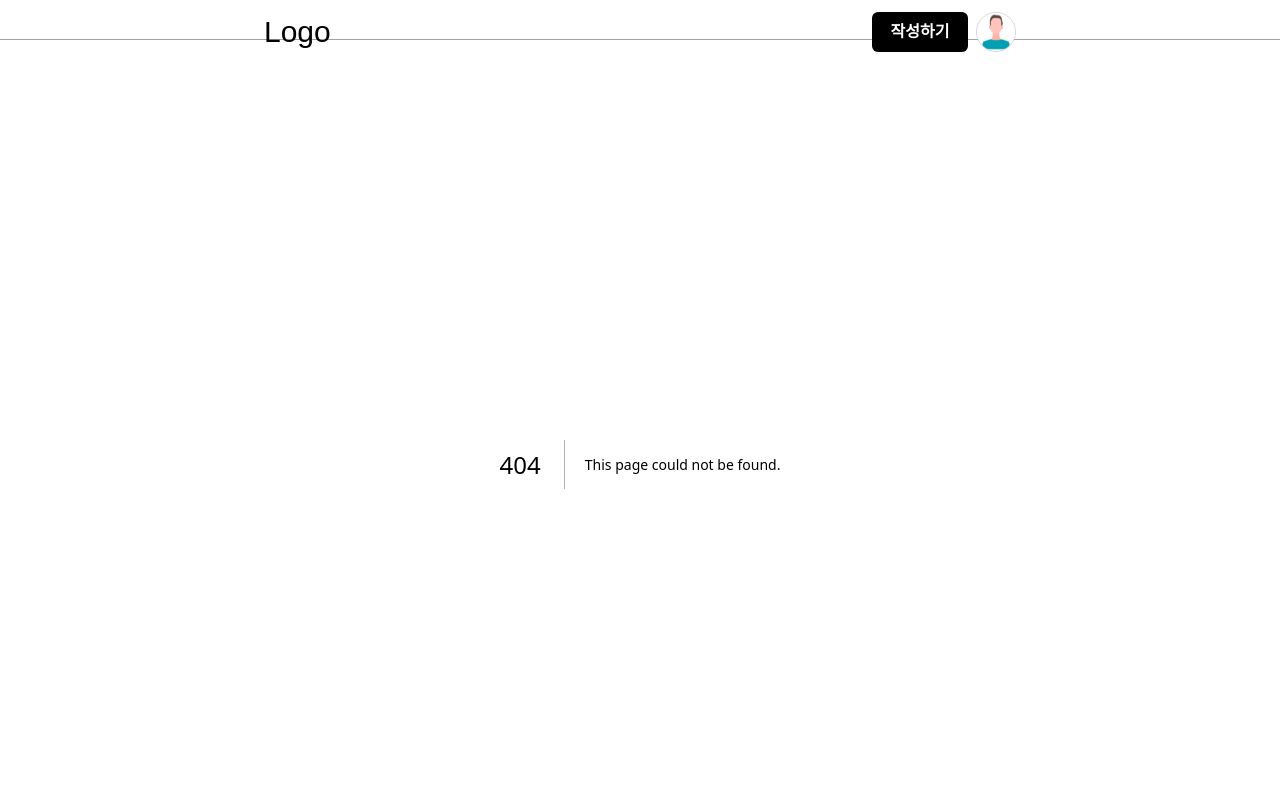
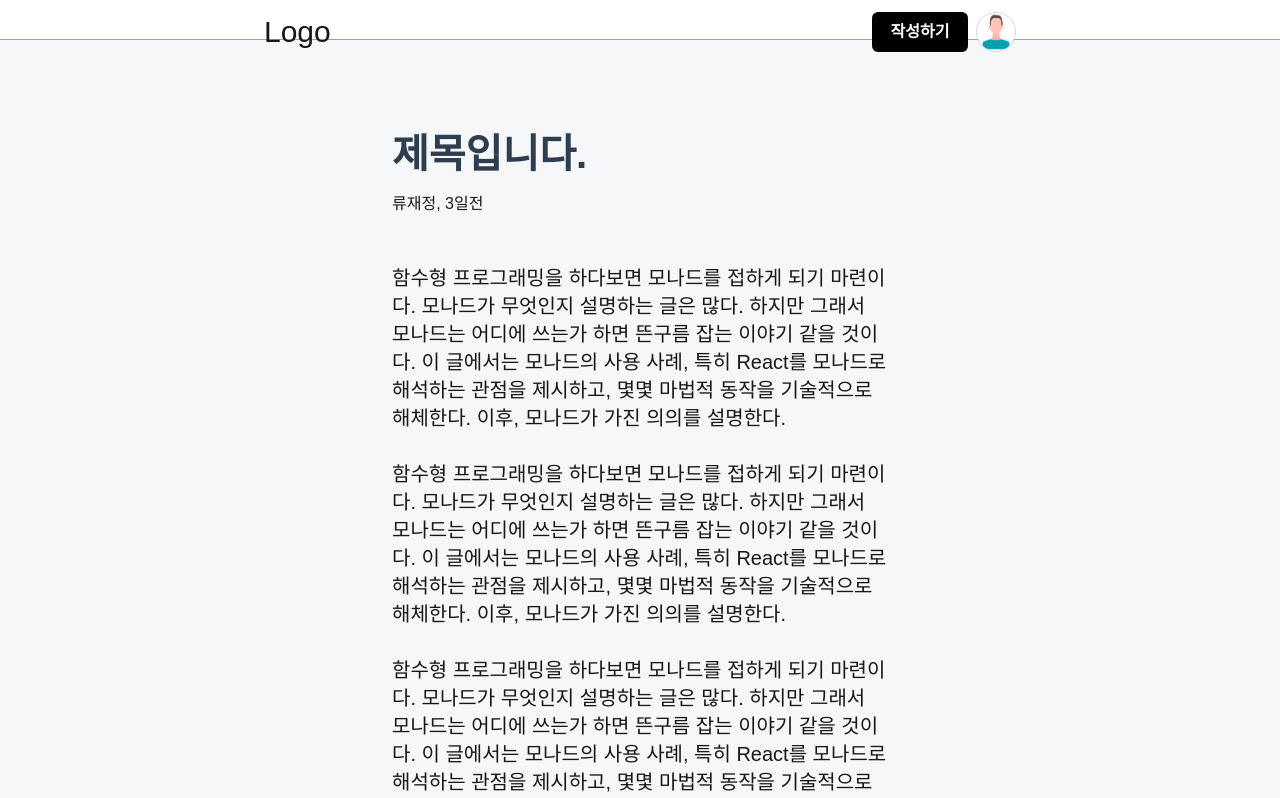
Before and after one commit to RyuJaeJeong/next-blog, a Next.js app: page /detail in a window 1280 px wide. Before the commit this address had no page. Shown: the top 798 px of the page. Built offline with nearby package versions, Linux system fonts and the light colour scheme.

Commit message:
feat: 게시물 조회 화면 구현
1. 게시물 상세 화면 레이아웃
2. 일부 레이아웃 수정

2025-03-11 21:20:00

```diff
--- /dev/null
+++ b/src/app/detail/page.js
@@ -0,0 +1,27 @@
+
+const Detail = () => {
+
+    return(
+        <div className={"w-4/5 md:w-2/5 min-h-[95VH] h-auto mx-auto px-2 py-10"}>
+            <div className={"w-full h-auto my-5 pb-7"}>
+                <h1 className={"mb-0"}>
+                    제목입니다.
+                </h1>
+                <p className={"text-md"}>
+                    류재정, 3일전
+                </p>
+            </div>
+            <div className={"w-full h-auto my-5 text-xl"}>
+                <p>
+                    함수형 프로그래밍을 하다보면 모나드를 접하게 되기 마련이다. 모나드가 무엇인지 설명하는 글은 많다. 하지만 그래서 모나드는 어디에 쓰는가 하면 뜬구름 잡는 이야기 같을 것이다. 이 글에서는 모나드의 사용 사례, 특히 React를 모나드로 해석하는 관점을 제시하고, 몇몇 마법적 동작을 기술적으로 해체한다. 이후, 모나드가 가진 의의를 설명한다.
+                    <br /><br />함수형 프로그래밍을 하다보면 모나드를 접하게 되기 마련이다. 모나드가 무엇인지 설명하는 글은 많다. 하지만 그래서 모나드는 어디에 쓰는가 하면 뜬구름 잡는 이야기 같을 것이다. 이 글에서는 모나드의 사용 사례, 특히 React를 모나드로 해석하는 관점을 제시하고, 몇몇 마법적 동작을 기술적으로 해체한다. 이후, 모나드가 가진 의의를 설명한다.
+                    <br /><br />함수형 프로그래밍을 하다보면 모나드를 접하게 되기 마련이다. 모나드가 무엇인지 설명하는 글은 많다. 하지만 그래서 모나드는 어디에 쓰는가 하면 뜬구름 잡는 이야기 같을 것이다. 이 글에서는 모나드의 사용 사례, 특히 React를 모나드로 해석하는 관점을 제시하고, 몇몇 마법적 동작을 기술적으로 해체한다. 이후, 모나드가 가진 의의를 설명한다.
+                    <br /><br />함수형 프로그래밍을 하다보면 모나드를 접하게 되기 마련이다. 모나드가 무엇인지 설명하는 글은 많다. 하지만 그래서 모나드는 어디에 쓰는가 하면 뜬구름 잡는 이야기 같을 것이다. 이 글에서는 모나드의 사용 사례, 특히 React를 모나드로 해석하는 관점을 제시하고, 몇몇 마법적 동작을 기술적으로 해체한다. 이후, 모나드가 가진 의의를 설명한다.
+                    <br /><br />함수형 프로그래밍을 하다보면 모나드를 접하게 되기 마련이다. 모나드가 무엇인지 설명하는 글은 많다. 하지만 그래서 모나드는 어디에 쓰는가 하면 뜬구름 잡는 이야기 같을 것이다. 이 글에서는 모나드의 사용 사례, 특히 React를 모나드로 해석하는 관점을 제시하고, 몇몇 마법적 동작을 기술적으로 해체한다. 이후, 모나드가 가진 의의를 설명한다.
+                </p>
+            </div>
+        </div>
+    )
+}
+
+export default Detail
--- a/src/app/globals.css
+++ b/src/app/globals.css
@@ -27,3 +27,47 @@ body {
 .font-2{
   color: #868e96;
 }
+
+h1 {
+  font-size: 2.5em; /* 큰 글자 크기 */
+  color: #2c3e50; /* 진한 파란색 계열 */
+  margin-bottom: 0.5em;
+  font-weight: bold;
+  padding-bottom: 0.2em;
+}
+
+h2 {
+  font-size: 2em;
+  color: #34495e; /* 약간 밝은 파란 회색 */
+  margin-bottom: 0.4em;
+  font-weight: 600;
+}
+
+h3 {
+  font-size: 1.75em;
+  color: #7f8c8d; /* 회색 계열 */
+  margin-bottom: 0.3em;
+  font-weight: 500;
+}
+
+h4 {
+  font-size: 1.5em;
+  color: #95a5a6; /* 밝은 회색 */
+  margin-bottom: 0.25em;
+  font-weight: 400;
+}
+
+h5 {
+  font-size: 1.25em;
+  color: #bdc3c7; /* 매우 밝은 회색 */
+  margin-bottom: 0.2em;
+  font-weight: 400;
+}
+
+h6 {
+  font-size: 1em;
+  color: #ecf0f1; /* 거의 흰색에 가까운 회색 */
+  margin-bottom: 0.15em;
+  font-weight: 300;
+  font-style: italic; /* 기울임꼴 추가 */
+}
--- a/src/app/layout.js
+++ b/src/app/layout.js
@@ -5,14 +5,13 @@ export default function RootLayout({ children }) {
   return (
     <html lang="ko">
       <body>
-        <div className={"w-full h-[150VH] min-h-screen"}>
+        <div className={"w-full min-h-screen"}>
             <div className={"w-full h-[4rem]"}>
                 <Navbar />
             </div>
             <div className={"w-full h-auto"}>
                 {children}
             </div>
-
         </div>
       </body>
     </html>
```
